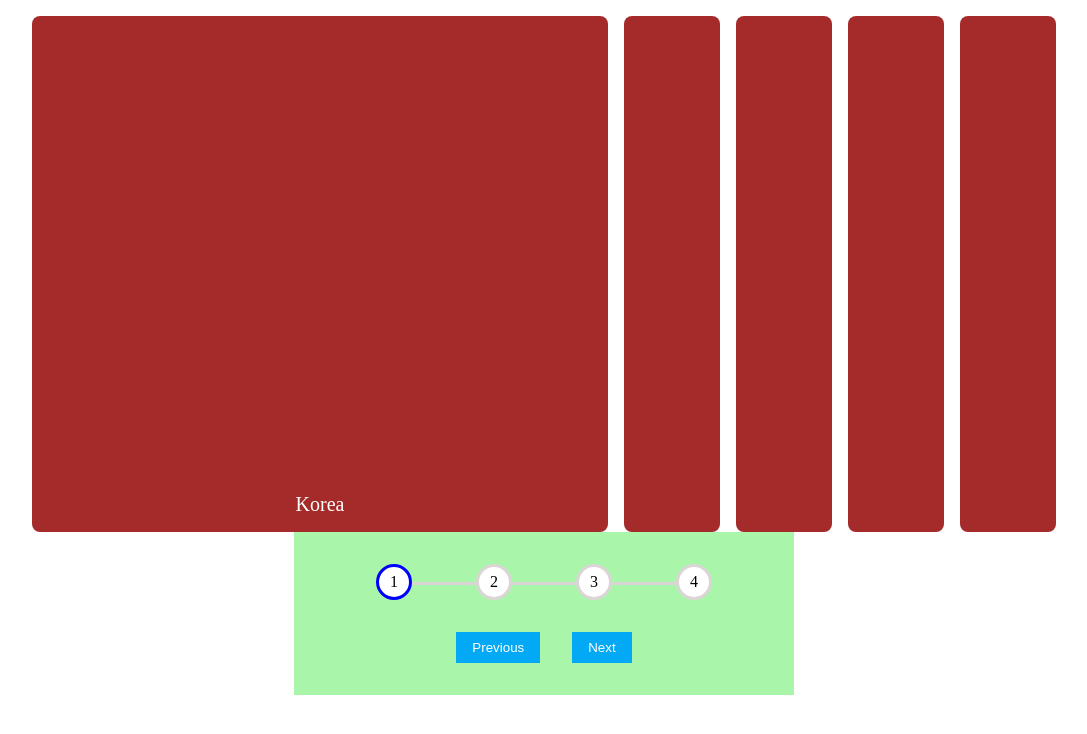
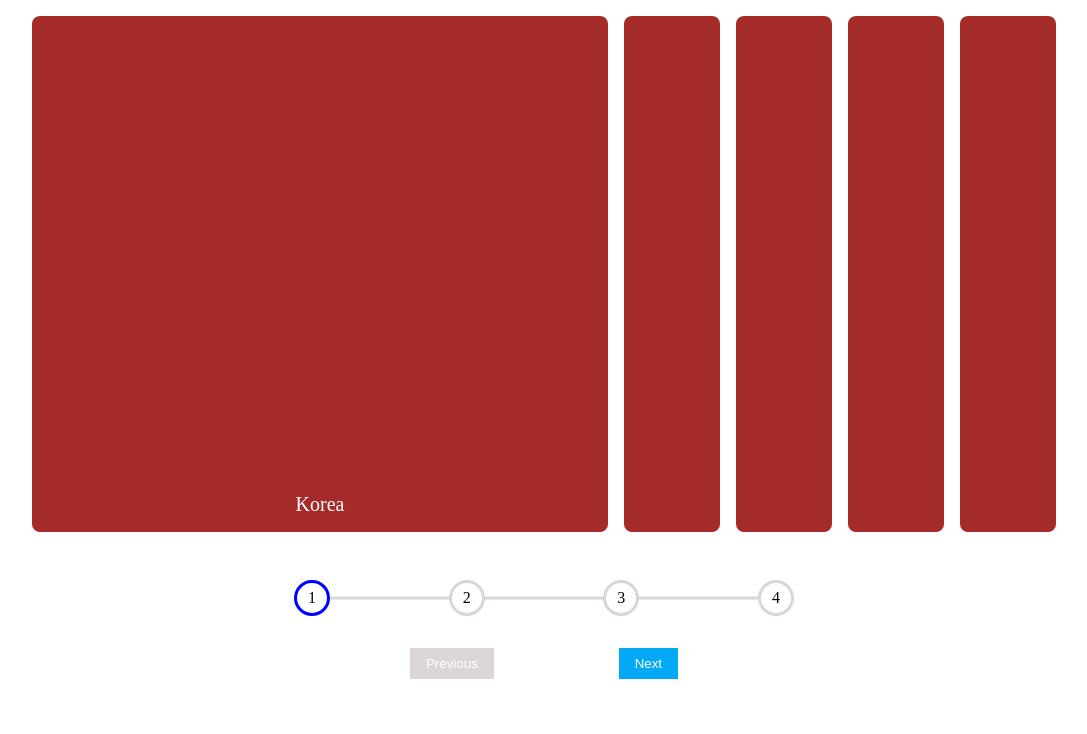
Before and after one commit to wannapornM/50-projects-in-50-days, a website built with Vite: page index.html in a window 1280 px wide. Shown: the whole page, without its empty margins (96-1183 px from the left). Built offline with nearby package versions, Linux system fonts and the light colour scheme.

Commit message:
Improve style of progress steps

```diff
--- a/index.html
+++ b/index.html
@@ -25,7 +25,9 @@
         </div>
 
         <div class="progress-btn">
-          <button id="prev-btn" class="prev-btn">Previous</button>
+          <button id="prev-btn" class="prev-btn" disabled="true">
+            Previous
+          </button>
           <button id="next-btn" class="next-btn">Next</button>
         </div>
       </section>
--- a/src/styles/progress_steps.css
+++ b/src/styles/progress_steps.css
@@ -1,24 +1,24 @@
 #progress-steps {
-  width: 500px;
-  margin: 0 auto;
+  width: 100%;
+  margin: 1rem auto;
   padding: 2rem 0;
   display: flex;
   flex-wrap: wrap;
   justify-content: center;
   align-items: center;
   gap: 2rem;
-  background-color: #a9f5a9;
 }
 
 #progress-steps .progress-container {
-  width: fit-content;
+  width: 100%;
+  max-width: 500px;
+  display: flex;
+  justify-content: space-between;
   position: relative;
-  display: flex;
-  gap: 4rem;
   z-index: 0;
 }
 
-#progress-steps .progress-container:before {
+#progress-steps .progress-container::before {
   content: "";
   width: 100%;
   height: 3px;
@@ -26,6 +26,7 @@
   background-color: #dbd5d5;
   top: 50%;
   left: 0;
+  transform: translateY(-50%);
   z-index: -2;
 }
 
@@ -59,7 +60,7 @@
 #progress-steps .progress-btn {
   width: 100%;
   display: flex;
-  gap: 2rem;
+  gap: 10%;
   justify-content: center;
 }
 
```
